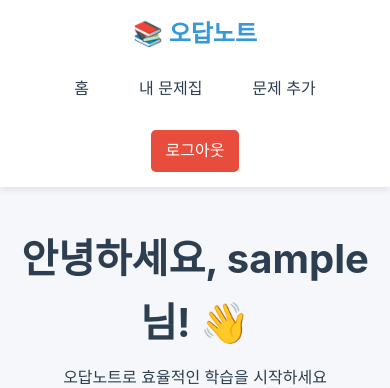
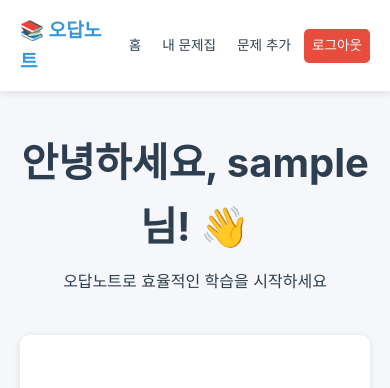
Before and after one commit to jjiniejjinie/odabnote, a Flask app: page /home in a window 390 px wide. Shown: the top 388 px of the page. Run offline with Flask 3, Linux system fonts and the light colour scheme; the visitor is signed in with stand-in values (Sample User, id 1); data that the repository does not hold is empty.

Commit message:
Fix: Mobile navigation menu to single line

```diff
--- a/frontend/static/css/style.css
+++ b/frontend/static/css/style.css
@@ -60,15 +60,18 @@ body {
 .nav-menu {
     display: flex;
     align-items: center;
-    gap: 20px;
+    gap: 10px;
+    flex-wrap: nowrap;
 }
 
 .nav-menu a {
     color: var(--dark-color);
     text-decoration: none;
-    padding: 8px 15px;
+    padding: 8px 12px;
     border-radius: 5px;
     transition: background 0.3s;
+    white-space: nowrap;
+    font-size: 0.95rem;
 }
 
 .nav-menu a:hover {
@@ -875,13 +878,22 @@ body {
 /* 반응형 */
 @media (max-width: 768px) {
     .navbar .container {
-        flex-direction: column;
-        gap: 15px;
+        flex-direction: row;
+        gap: 10px;
+    }
+
+    .nav-brand a {
+        font-size: 1.2rem;
     }
 
     .nav-menu {
-        flex-wrap: wrap;
-        justify-content: center;
+        gap: 5px;
+        flex-wrap: nowrap;
+    }
+
+    .nav-menu a {
+        padding: 6px 8px;
+        font-size: 0.85rem;
     }
 
     .page-header {
@@ -904,3 +916,23 @@ body {
         grid-template-columns: 1fr;
     }
 }
+
+/* 더 작은 화면 (360px 이하) */
+@media (max-width: 360px) {
+    .navbar .container {
+        padding: 0 10px;
+    }
+
+    .nav-brand a {
+        font-size: 1rem;
+    }
+
+    .nav-menu {
+        gap: 3px;
+    }
+
+    .nav-menu a {
+        padding: 5px 6px;
+        font-size: 0.75rem;
+    }
+}
```
